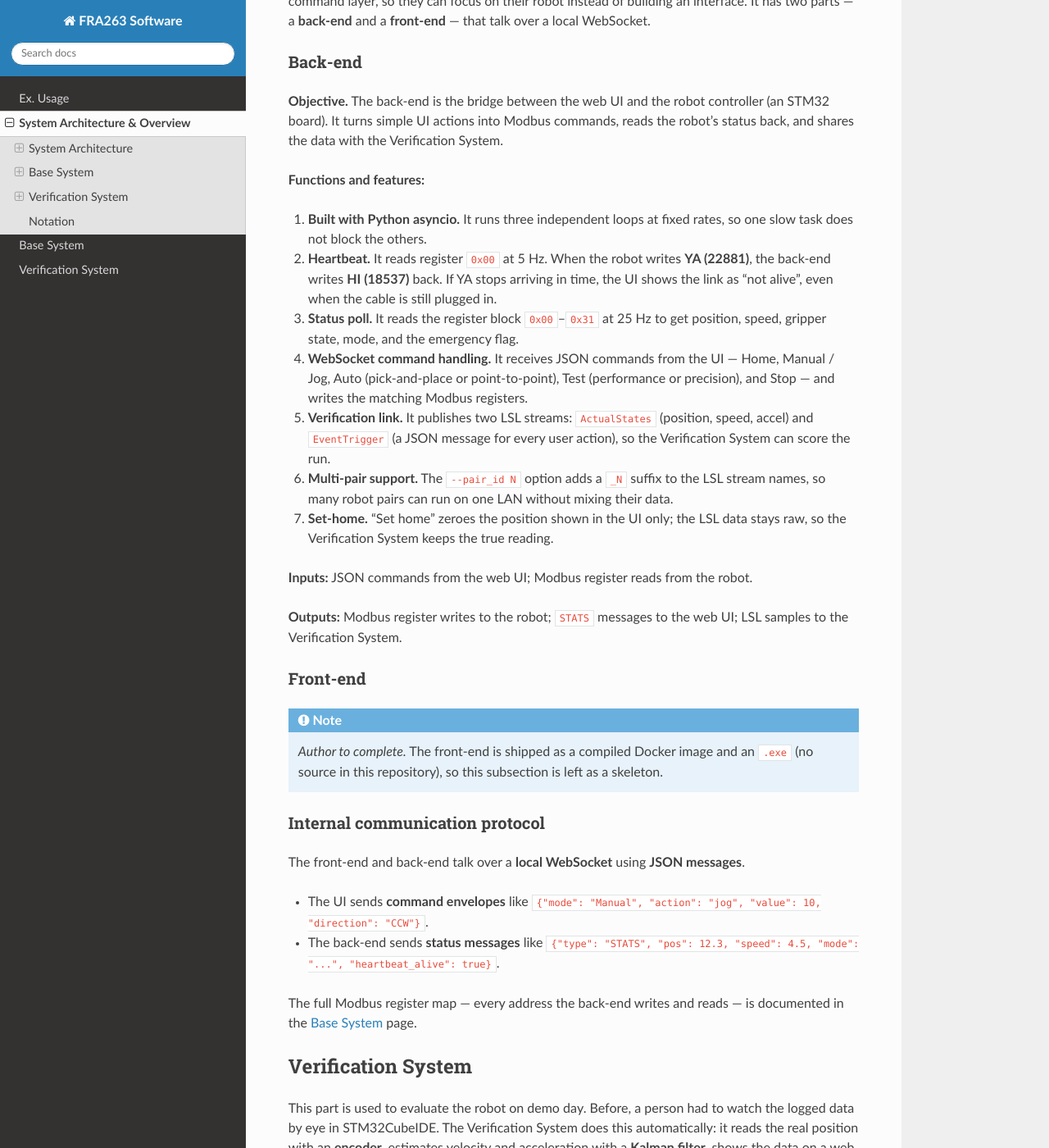
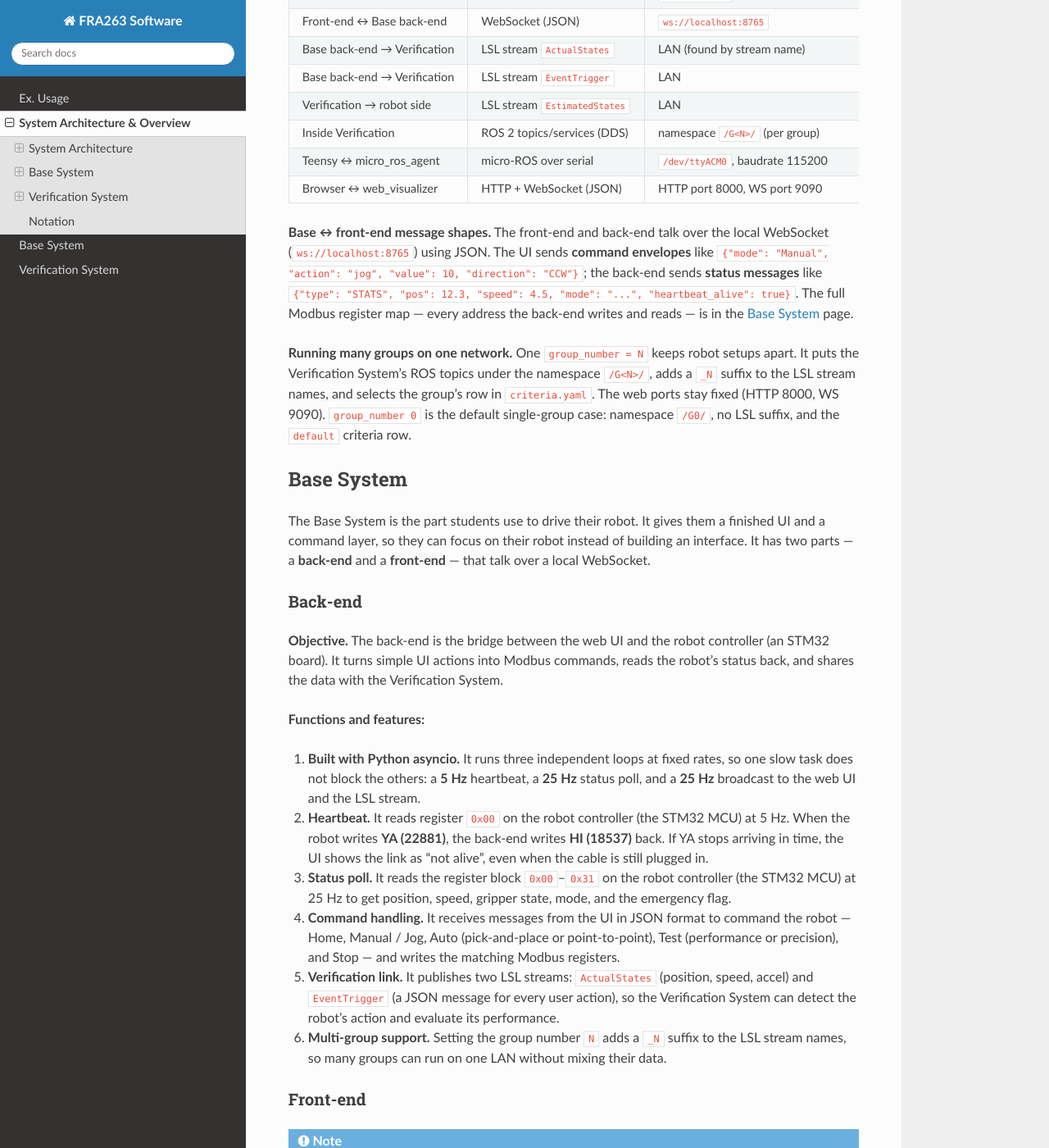
Before and after one commit to Lattawat/FRA263-Demo_Software, a Sphinx documentation site: the page built from docs/source/system_overview.rst, in a window 1280 px wide and 1400 px high, scrolled down 2151 px. Shown: the whole window at 82% size. Built offline with Sphinx 7.4.7 and the Read the Docs theme 3.1.0, drawn with Linux system fonts in a browser that asks for light colours; pages that are not in the unit, such as notebooks, are missing from menus; some of the changed text lies outside the part shown.

Commit message:
system_overview docs update

```diff
--- a/docs/source/Verification System.rst
+++ /dev/null
@@ -1,2 +0,0 @@
-Verification System
-=====
--- a/docs/source/index.rst
+++ b/docs/source/index.rst
@@ -27,9 +27,7 @@
 .. toctree::
 
    usage
-   api
    system_overview
-   Installation
-   Running
+   Tutorial
    Base System
-   Verification System
+   verification_system
--- a/docs/source/system_overview.rst
+++ b/docs/source/system_overview.rst
@@ -1,10 +1,10 @@
 System Architecture & Overview
 ==============================
 
-This page is a **map of the whole project for the next developer**. It explains what
-each part does, how the parts talk to each other, and the words you need to know. It
-stays high-level on purpose. The deep detail (for example, the full Modbus register
-map) lives in the :doc:`Base System` and :doc:`Verification System` pages.
+.. note::
+
+   This page explains the **overview** of the system. For the implementation details, see
+   the :doc:`Base System` and :doc:`verification_system` pages.
 
 The software has **two systems that work together**:
 
@@ -12,11 +12,14 @@
    user interface (UI) and a command layer, so they can drive the robot without
    building their own interface.
 2. **Verification System** — the part the *lecturer* uses on demo day. It measures the
-   robot with an encoder and scores its performance automatically.
+   robot with an encoder and evaluates its performance automatically.
 
-**Tech stack at a glance:** Python (asyncio) for the Base System back-end · React web UI
-in Docker for the front-end · ROS 2 Jazzy + micro-ROS for the Verification System ·
-links between parts use Modbus RTU, WebSocket, and LSL.
+**Tech stack at a glance:**
+
+- Python (asyncio) for the Base System back-end.
+- React web UI in Docker for the front-end.
+- ROS 2 Jazzy + micro-ROS for the Verification System.
+- The links between parts use Modbus RTU, WebSocket, and LSL.
 
 **Repository map** — where each part lives in the code:
 
@@ -31,47 +34,76 @@
    * - ``FRA263-264_BaseSystem_FrontEnd/``
      - Base System front-end: the web UI, shipped as a Docker image and an ``.exe``.
    * - ``claude-visualizer-ws/``
-     - Verification System: a ROS 2 Jazzy workspace (four nodes + Teensy firmware).
+     - Verification System: a ROS 2 Jazzy workspace (four nodes + Teensy firmware + Mock UI for debugging).
    * - ``docs/``
      - This documentation (Sphinx / ReadTheDocs).
 
 System Architecture
 -------------------
 
-The diagram below shows how the pieces connect. Each arrow is one link, with its
-protocol written on it.
+The block diagram below shows how the pieces connect. Each arrow is one link. The text on
+an arrow is the protocol, and the topic, stream, or message it carries — so you can read
+each block's inputs and outputs straight from the diagram.
 
 .. code-block:: text
 
+   ===================  BASE SYSTEM  ===================
+
    Robot (STM32)
-      |
-      |  Modbus RTU  (USB serial, 230400 8-E-1, slave address 21)
-      v
+     |  ^
+     |  |  Modbus RTU over USB serial  (registers 0x00-0x31, 230400 8-E-1, slave 21)
+     v  |
    Base System Back-End  (Python, asyncio)
-      |
-      +-- WebSocket + JSON  (ws://localhost:8765) --> Base System Front-End
-      |                                               (Web UI in a browser, port 3000)
-      |
-      +-- LSL streams over the LAN -----------------> Verification System (ROS 2 Jazzy)
-              out:  ActualStates, EventTrigger
-              in :  EstimatedStates
+     |
+     |--- WebSocket + JSON (ws://localhost:8765) --> Front-End UI (browser, port 3000)
+     |        down: STATS status      up: {mode, action} commands
+     |
+     '--- LSL over the LAN --> Verification System
+              out: ActualStates, EventTrigger      in: EstimatedStates
 
 
-   Verification System pipeline (ROS 2 Jazzy):
+   ===============  VERIFICATION SYSTEM  ===============
+   ===  ROS 2 Jazzy -- all topics live under namespace /G<N>/  ===
 
-   Encoder      micro_ros_agent      Kalman Filter        web_visualizer ---> Browser UI
-   (Teensy) --> (/encoder_raw)  -->  (/estimated_states) -->    |          (HTTP port 8000,
-                                                                |           WS   port 9090)
-                                                                v
-                                                     experiment_evaluator
-                                                     (/eval_live, /eval_summary)
+   Encoder (Teensy 4.1)
+     |  micro-ROS over serial (baudrate 115200)
+     v
+   micro_ros_agent
+     |  out: /encoder_raw  (EncoderRaw)
+     v
+   encoder_reader  (Kalman filter)
+     |  Kalman gives velocity + acceleration; position = raw angle - zero
+     |  out: /estimated_states  (EncoderState)
+     |
+     |--> experiment_evaluator
+     |        in : /event_trigger (start/stop), /estimated_states
+     |        out: /eval_live, /eval_summary  (ExperimentEval)
+     |
+     '--> web_visualizer  (LSL <-> ROS bridge + web server)
+              in : /estimated_states, /actual_states, /event_trigger,
+                   /eval_live, /eval_summary, LSL ActualStates + EventTrigger
+              out: LSL EstimatedStates, /zero_estimated_states,
+                   WebSocket JSON --> Browser dashboard (HTTP :8000, WS :9090)
 
-In words: the **robot** talks to the **Base System back-end** over a USB cable using
-Modbus RTU. The back-end shows the robot's state in the **web UI** over a WebSocket, and
-at the same time streams the same data to the **Verification System** over the network
-using LSL. Inside the Verification System, an **encoder** measures the real motion; a
-**Kalman filter** cleans it up; the **web visualizer** shows it in a browser; and the
-**evaluator** scores the run.
+   Browser dashboard: uPlot charts, live evaluation, Zero / Skip / Pos-Sync / CSV
+
+Brief description: the robot talks to the Base System over a USB cable using Modbus RTU.
+The back-end of the Base System reads the robot's data (``ActualStates``) and sends it to
+the web UI over a WebSocket, and at the same time streams the ``ActualStates`` to the
+Verification System over the network using LSL (Lab Streaming Layer library).
+
+The Verification System has an encoder to measure the real position of the robot, a Kalman
+Filter to estimate the states, and the node (web visualizer) to gather all data and
+visualize it in another web UI. Lastly, the evaluator node runs in parallel to evaluate
+the robot's performance and report it back to the user through the web UI also.
+
+..  old version
+    In words: the **robot** talks to the **Base System back-end** over a USB cable using
+    Modbus RTU. The back-end shows the robot's state in the **web UI** over a WebSocket, and
+    at the same time streams the same data to the **Verification System** over the network
+    using LSL. Inside the Verification System, an **encoder** measures the real motion; a
+    **Kalman filter** cleans it up; the **web visualizer** shows it in a browser; and the
+    **evaluator** scores the run.
 
 Data Flow & Protocols
 ~~~~~~~~~~~~~~~~~~~~~~~
@@ -108,7 +140,7 @@
      - 3 numbers: filtered position, velocity, accel
    * - Inside Verification
      - ROS 2 topics/services (DDS)
-     - ``ROS_DOMAIN_ID=156``
+     - namespace ``/G<N>/`` (per group)
      - ``EncoderRaw``, ``EncoderState``, ``EventTrigger``, ``ExperimentEval``
    * - Teensy ↔ micro_ros_agent
      - micro-ROS over serial
@@ -119,10 +151,19 @@
      - HTTP port 8000, WS port 9090
      - live JSON: states, events, evaluation
 
-**Running many pairs on one network.** The ``pair_id`` setting keeps two robot setups
-apart. For pair *N*, it adds a ``_N`` suffix to the LSL stream names, picks the web ports
-(``9000+N`` and ``8000+N``), and sets the ``ROS_DOMAIN_ID`` so the ROS 2 traffic does not
-mix. ``pair_id 0`` means the legacy single-pair defaults (no suffix, ports 9090 / 8000).
+**Base ↔ front-end message shapes.** The front-end and back-end talk over the local
+WebSocket (``ws://localhost:8765``) using JSON. The UI sends **command envelopes** like
+``{"mode": "Manual", "action": "jog", "value": 10, "direction": "CCW"}``; the back-end
+sends **status messages** like
+``{"type": "STATS", "pos": 12.3, "speed": 4.5, "mode": "...", "heartbeat_alive": true}``.
+The full Modbus register map — every address the back-end writes and reads — is in the
+:doc:`Base System` page.
+
+**Running many groups on one network.** One ``group_number = N`` keeps robot setups apart.
+It puts the Verification System's ROS topics under the namespace ``/G<N>/``, adds a ``_N``
+suffix to the LSL stream names, and selects the group's row in ``criteria.yaml``. The web
+ports stay fixed (HTTP 8000, WS 9090). ``group_number 0`` is the default single-group case:
+namespace ``/G0/``, no LSL suffix, and the ``default`` criteria row.
 
 Base System
 -----------
@@ -142,27 +183,23 @@
 **Functions and features:**
 
 1. **Built with Python asyncio.** It runs three independent loops at fixed rates, so one
-   slow task does not block the others.
-2. **Heartbeat.** It reads register ``0x00`` at 5 Hz. When the robot writes **YA (22881)**,
-   the back-end writes **HI (18537)** back. If YA stops arriving in time, the UI shows the
-   link as "not alive", even when the cable is still plugged in.
-3. **Status poll.** It reads the register block ``0x00``–``0x31`` at 25 Hz to get position,
-   speed, gripper state, mode, and the emergency flag.
-4. **WebSocket command handling.** It receives JSON commands from the UI — Home, Manual /
-   Jog, Auto (pick-and-place or point-to-point), Test (performance or precision), and
-   Stop — and writes the matching Modbus registers.
+   slow task does not block the others: a **5 Hz** heartbeat, a **25 Hz** status poll, and
+   a **25 Hz** broadcast to the web UI and the LSL stream.
+2. **Heartbeat.** It reads register ``0x00`` on the robot controller (the STM32 MCU) at
+   5 Hz. When the robot writes **YA (22881)**, the back-end writes **HI (18537)** back. If
+   YA stops arriving in time, the UI shows the link as "not alive", even when the cable is
+   still plugged in.
+3. **Status poll.** It reads the register block ``0x00``–``0x31`` on the robot controller
+   (the STM32 MCU) at 25 Hz to get position, speed, gripper state, mode, and the emergency
+   flag.
+4. **Command handling.** It receives messages from the UI in JSON format to command the
+   robot — Home, Manual / Jog, Auto (pick-and-place or point-to-point), Test (performance
+   or precision), and Stop — and writes the matching Modbus registers.
 5. **Verification link.** It publishes two LSL streams: ``ActualStates`` (position, speed,
    accel) and ``EventTrigger`` (a JSON message for every user action), so the Verification
-   System can score the run.
-6. **Multi-pair support.** The ``--pair_id N`` option adds a ``_N`` suffix to the LSL
-   stream names, so many robot pairs can run on one LAN without mixing their data.
-7. **Set-home.** "Set home" zeroes the position shown in the UI only; the LSL data stays
-   raw, so the Verification System keeps the true reading.
-
-**Inputs:** JSON commands from the web UI; Modbus register reads from the robot.
-
-**Outputs:** Modbus register writes to the robot; ``STATS`` messages to the web UI; LSL
-samples to the Verification System.
+   System can detect the robot's action and evaluate its performance.
+6. **Multi-group support.** Setting the group number ``N`` adds a ``_N`` suffix to the LSL
+   stream names, so many groups can run on one LAN without mixing their data.
 
 Front-end
 ~~~~~~~~~
@@ -181,19 +220,6 @@
    - ``FRA263-264_BaseSystem_FrontEnd/HowToUse.pdf``
    - "How to use Basesystem 101" (Canva): https://canva.link/9pr3jhzbh18pxbn
 
-Internal communication protocol
-~~~~~~~~~~~~~~~~~~~~~~~~~~~~~~~~~
-
-The front-end and back-end talk over a **local WebSocket** using **JSON messages**.
-
-- The UI sends **command envelopes** like
-  ``{"mode": "Manual", "action": "jog", "value": 10, "direction": "CCW"}``.
-- The back-end sends **status messages** like
-  ``{"type": "STATS", "pos": 12.3, "speed": 4.5, "mode": "...", "heartbeat_alive": true}``.
-
-The full Modbus register map — every address the back-end writes and reads — is
-documented in the :doc:`Base System` page.
-
 Verification System
 -------------------
 
@@ -203,80 +229,97 @@
 **Kalman filter**, shows the data on a web UI, and checks the robot's performance against
 set limits.
 
-The system is split into **four ROS 2 nodes**.
+Back-end
+~~~~~~~~
+
+The back-end is split into **four ROS 2 nodes**.
 
 micro_ros_agent (Teensy bridge)
-~~~~~~~~~~~~~~~~~~~~~~~~~~~~~~~~~
+^^^^^^^^^^^^^^^^^^^^^^^^^^^^^^^^
 
-**Role.** It connects the Teensy 4.1 board to ROS 2. The Teensy firmware reads a
-4096-count quadrature encoder and publishes the raw ticks. The agent carries these
-messages from the board (over USB serial, baudrate 115200) into the ROS 2 network.
+**Role.** It connects the Teensy 4.1 board to ROS 2. The Teensy firmware reads an
+8192-count quadrature encoder and publishes the raw ticks. The agent carries these
+messages from the board (over USB serial, baudrate 115200) into the ROS 2 network, on the
+``/encoder_raw`` topic (``EncoderRaw``: ticks, raw position, ``dt_us``) at about 100 Hz.
 
-**Features.** In mock mode (no hardware), ``mock_encoder.py`` replaces the Teensy and
-publishes synthetic ticks, so the pipeline can run on any machine.
-
-- **Input:** encoder hardware (ticks), read by the Teensy firmware.
-- **Output:** the ``/encoder_raw`` topic (``EncoderRaw``: ticks, raw position, ``dt_us``),
-  at about 100 Hz.
+**Features.** For hardware-free development, ``mock_ui.py`` (a Tkinter GUI) replaces both
+the Teensy **and** the robot: it publishes ``/encoder_raw`` and ``/event_trigger`` and both
+LSL streams, so the whole pipeline can run on any machine. (The older ``mock_encoder.py``
+only replaces the Teensy and is now deprecated.)
 
 Kalman Filter node
-~~~~~~~~~~~~~~~~~~~
+^^^^^^^^^^^^^^^^^^
 
-**Role** (node name ``encoder_reader``). It turns the noisy raw ticks into smooth
-position, velocity, and acceleration.
+**Role** (node name ``encoder_reader``). It turns the noisy raw ticks into smooth velocity
+and acceleration, and a clean position.
 
 **Model.** It uses a **constant-jerk Kalman filter**. The state is
 ``[position, velocity, acceleration, jerk]``. Each new tick reading is used to predict and
-then correct the state. The process- and measurement-noise values (``Q`` and ``R``) are
-tuned in ``params.yaml``. The node can also re-zero its position on request (topic
-``/zero_estimated_states``), so every downstream consumer shares the same zero point.
-
-- **Input:** the ``/encoder_raw`` topic.
-- **Output:** the ``/estimated_states`` topic (``EncoderState``: position, velocity,
-  acceleration, plus their variances and the raw tick count).
+then correct the state. The **velocity and acceleration** come from the filter; the
+published **position** is the raw encoder angle minus a zero offset (not the filter's
+position state). The process- and measurement-noise values (``Q`` and ``R``) are tuned in
+``params.yaml``. The node can re-zero its position on request (topic
+``/zero_estimated_states``), so every subscriber shares the same zero point. It reads
+``/encoder_raw`` and publishes ``/estimated_states`` (``EncoderState``: position, velocity,
+acceleration, plus their variances and the raw tick count).
 
 Web Visualizer node
-~~~~~~~~~~~~~~~~~~~~
+^^^^^^^^^^^^^^^^^^^
 
 **Role** (node name ``web_visualizer``). It is the bridge and the web server. It connects
 three worlds — LSL, ROS 2, and the browser.
 
 **Features:**
 
-- Brings the Base System's LSL streams (``ActualStates``, ``EventTrigger``) into ROS 2
-  topics.
+- Reads the data from the Base System's LSL streams (``ActualStates``, ``EventTrigger``)
+  and brings it into ROS 2 topics.
 - Sends the Kalman result (``/estimated_states``) back out as an LSL stream
   (``EstimatedStates``), so the robot side can read the filtered data.
-- Serves the verifier web page over **HTTP (port 8000)** and streams live JSON to the
-  browser over **WebSocket (port 9090)**.
+- Serves the verifier web page over **HTTP (localhost:8000)** and streams live JSON to the
+  browser over **WebSocket (localhost:9090)**.
 - Handles browser commands: zero, stop experiment, skip iteration, update criteria, and
   time / position sync.
 
-- **Input:** LSL streams and ROS topics (``/estimated_states``, ``/actual_states``,
-  ``/event_trigger``, ``/eval_live``, ``/eval_summary``).
-- **Output:** JSON to the browser; the ``/actual_states`` and ``/event_trigger`` ROS
-  topics; and the ``EstimatedStates`` LSL outlet.
+System Evaluator node
+^^^^^^^^^^^^^^^^^^^^^
 
-System Evaluator node
-~~~~~~~~~~~~~~~~~~~~~~
-
-**Role** (node name ``experiment_evaluator``). It watches a run and scores it
+**Role** (node name ``experiment_evaluator``). It watches a run and evaluates it
 automatically.
 
 **Features.** It waits for a start event — one of ``point_to_point``, ``pick_place``,
-``performance``, or ``precision`` — then measures the robot from the estimated states. It
-reports live numbers during the run and a final **pass / fail** summary at the end. The
-pass/fail limits come from ``criteria.yaml`` (chosen by ``pair_id``) and can be changed
-during a run through the ``/update_criteria`` service. Positions are in radians; one hole
-index = 360 / 72 = 5°.
+``performance``, or ``precision`` — then evaluates the robot from the estimated states.
+This node also provides the data of the experiments — including initial and target
+position, current error, and so on — to the UI to help the visualization. The pass/fail
+limits can be configured in two ways: (1) directly in the UI, and (2) in ``criteria.yaml``.
+
+..  old version
+    measures the robot from the estimated states. It
+    reports live numbers during the run and a final **pass / fail** summary at the end. The
+    pass/fail limits come from ``criteria.yaml`` (chosen by ``pair_id``) and can be changed
+    during a run through the ``/update_criteria`` service. Positions are in radians; one hole
+    index = 360 / 72 = 5°.
 
 Typical metrics: settling time, overshoot (%), final error, peak speed and acceleration,
 and precision (the mean and spread of repeated stops).
 
-- **Input:** the ``/event_trigger`` topic (start / stop) and the ``/estimated_states``
-  topic.
-- **Output:** the ``/eval_live`` topic (live metrics) and the ``/eval_summary`` topic
-  (final result with pass/fail).
+Front-end
+~~~~~~~~~
+
+**Role.** The front-end is the browser dashboard, served by the web visualizer node. It
+shows the live data and the evaluation results, so the lecturer can watch the robot's
+performance in real time.
+
+**Features:**
+
+- Live **uPlot** charts of the actual and estimated position, velocity, and acceleration
+  (updated about 30 times per second).
+- An **evaluation panel** that shows the live metrics and the final pass/fail result from
+  the evaluator node.
+- A **Criteria tab** to edit the pass/fail limits live (sent to the evaluator node).
+- Controls for **Zero** (re-home the position), **Skip Iteration** (drop a stuck
+  waypoint / trial), **Pos Sync**, and **CSV export** of the recorded data.
+- It finds the right WebSocket port itself (by reading ``/config.json``), so it always
+  connects back to whichever machine served the page.
 
 Notation
 --------
@@ -313,10 +356,12 @@
     is roughly constant between samples. This gives smooth position, velocity, and
     acceleration estimates from noisy encoder ticks.
 
-pair_id / session / ROS_DOMAIN_ID
-    Settings that keep two robot setups apart on one network. ``pair_id N`` adds a ``_N``
-    suffix to the LSL stream names, picks the web ports (``9000+N`` / ``8000+N``), and
-    selects the ``ROS_DOMAIN_ID`` so the ROS 2 (DDS) traffic does not mix.
+group_number / namespace
+    Settings that keep robot setups apart on one network. A single ``group_number = N``
+    puts the Verification System's ROS topics under the namespace ``/G<N>/``, adds a ``_N``
+    suffix to the LSL stream names (e.g. ``ActualStates_5``), and selects the group's row
+    in ``criteria.yaml``. The web ports stay fixed (HTTP 8000, WS 9090). ``group_number 0``
+    is the default: namespace ``/G0/``, no LSL suffix, and the ``default`` criteria.
 
 Units
     Position in **radians (rad)**, velocity in **rad/s**, acceleration in **rad/s²**.
--- /dev/null
+++ b/docs/source/verification_system.rst
@@ -0,0 +1,5 @@
+Verification System
+=====
+
+This page exaplain how the verification system works in detail. You can find the
+implementations detail, function definitions, algorithms flow chart, etc. here.
```
Also changed, not shown: other parts of docs/source/system_overview.rst (+2 -0 lines), docs/source/api.rst (deleted, +0 -7 lines).
